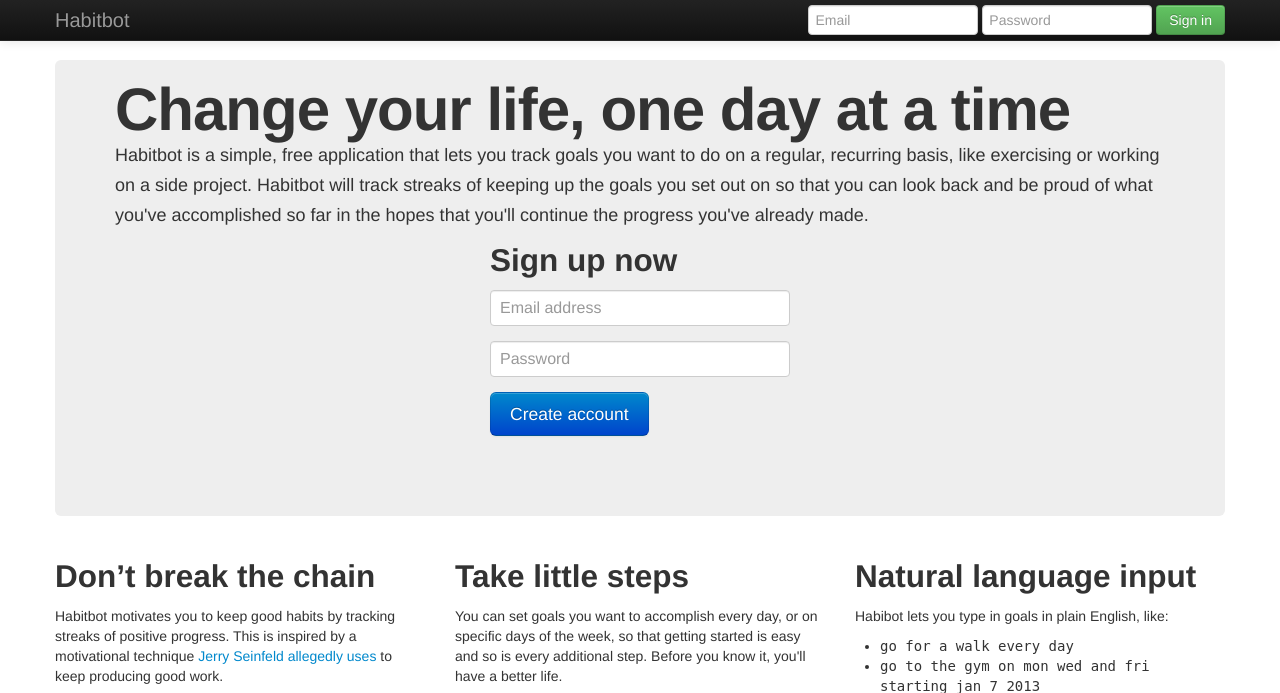
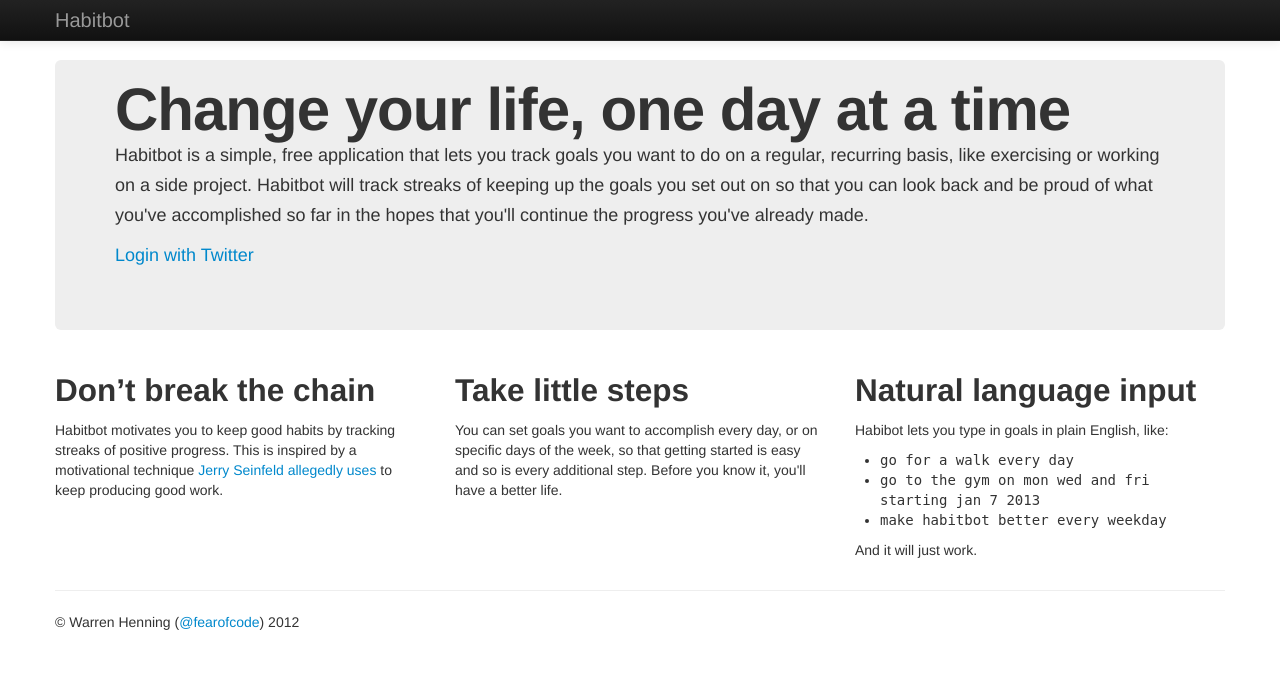
Before and after one commit to fearofcode/habitbot, a Django app: template habits/templates/home.html in a window 1280 px wide. Shown: the top 693 px of the page. After the commit the page ends 630 px from the top, so only its background shows below. Run offline with Django 3.2, Linux system fonts and the light colour scheme; the template is opened without the code that fills it, so the values that code supplies are empty; some libraries are stand-ins or nearby versions.

Commit message:
Logging in with Twitter kind of works?

```diff
--- a/habits/templates/home.html
+++ b/habits/templates/home.html
@@ -10,14 +10,6 @@
                     <span class="icon-bar"></span>
                 </a>
                 <a class="brand" href="/">Habitbot</a>
-                <div class="nav-collapse collapse">
-                    <form class="navbar-form pull-right form-inline">
-                        <input class="span2" type="text" placeholder="Email">
-                        <input class="span2" type="password" placeholder="Password">
-
-                        <button type="submit" class="btn btn-success">Sign in</button>
-                    </form>
-                </div>
             </div>
         </div>
     </div>
@@ -28,13 +20,10 @@
             <h1>Change your life, one day at a time</h1>
             <p>Habitbot is a simple, free application that lets you track goals you want to do on a regular, recurring basis, like exercising or working on a side project. Habitbot will track streaks of keeping up the goals you set out on so that you can look back and be proud of what you've accomplished so far in the hopes that you'll continue the progress you've already made.</p>
 
-            <form class="form-signin">
-                <h2 class="form-signin-heading">Sign up now</h2>
-                <input type="text" class="input-block-level" placeholder="Email address">
-                <input type="password" class="input-block-level" placeholder="Password">
-
-                <button class="btn btn-large btn-primary" type="submit">Create account</button>
-            </form>
+            {% if user %}
+                {{ user.username }}
+            {% endif %}
+            <a href="{% url socialauth_begin "twitter" %}">Login with Twitter</a>
         </div>
 
         <div class="row">
--- a/habits/templates/main.html
+++ b/habits/templates/main.html
@@ -14,6 +14,8 @@
                     <span class="icon-bar"></span>
                 </a>
                 <a class="brand" href="/">Habitbot</a>
+
+                <p>Hi, {{ user.first_name }}! <a rel="nofollow" class="logout" href="/logout/">Logout</a></p>
 
             </div>
         </div>
```
Also changed, not shown: habitbot/urls.py (+6 -3 lines), habits/views.py (+36 -1 lines).
